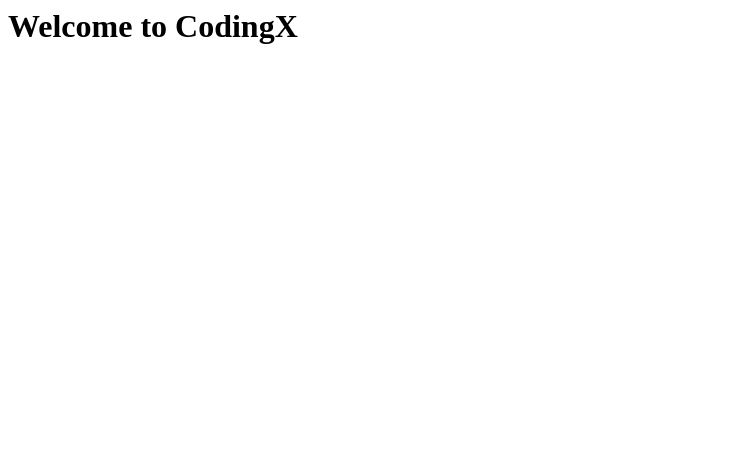
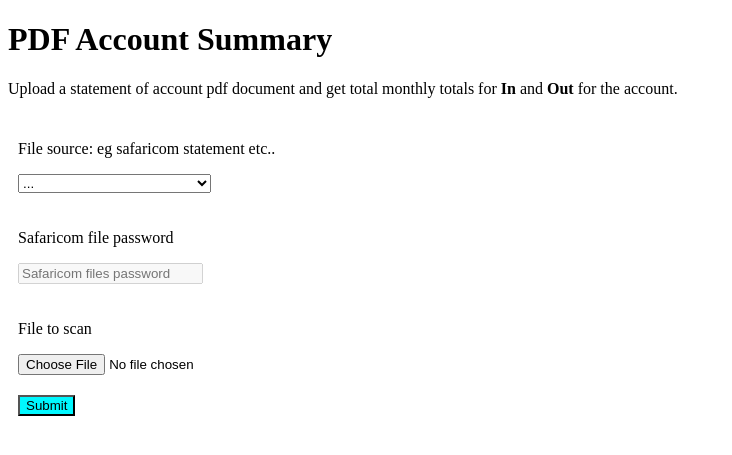
Before and after one commit to ngenovictor/accnt_summary, a Flask app: page / in a window 1280 px wide. Shown: the top 455 px of the page, without its empty margins (0-732 px from the left). Run offline with Flask 2, Linux system fonts and the light colour scheme.

Commit message:
add ability to upload files

```diff
--- a/main.py
+++ b/main.py
@@ -1,5 +1,24 @@
-from flask import Flask
-app= Flask(__name__)
-@app.route('/')
+from flask import Flask, render_template, request
+
+app = Flask(__name__)
+# app.config['UPLOAD_FOLDER'] = '.'
+
+@app.route('/', methods=['GET', 'POST'])
 def index():
-  return "<h1>Welcome to CodingX</h1>"
+    account_type_error = ''
+    safaricom_password_error = ''
+    safaricom_password = ''
+    if request.method == 'POST':
+        account_type = request.form.get('account-type')
+        safaricom_password = request.form.get('safaricom-password')
+        statement_file = request.files.get('statement_file')
+        if account_type not in ('safaricom', 'coop'):
+            account_type_error = "supported account types are safaricom, coop"
+        elif account_type == 'safaricom' and not safaricom_password:
+            safaricom_password_error = 'Safaricom files require passwords be defined.'
+
+    return render_template(
+        'index.html',
+        account_type_error=account_type_error,
+        safaricom_password=safaricom_password,
+    )
--- a/templates/index.html
+++ b/templates/index.html
@@ -17,9 +17,10 @@
 <body>
   <h1>PDF Account Summary</h1>
   <p>Upload a statement of account pdf document and get total monthly totals for <strong>In</strong> and <strong>Out</strong> for the account.</p>
-  <form action="." method="POST">
+  <form action="." method="POST" enctype=multipart/form-data>
     <div>
       <p>File source: eg safaricom statement etc..</p>
+      <p class="form-errors">{{account_type_error}}</p>
       <select name="account-type" id="account-type-select">
         <option value="">...</option>
         <option value="safaricom">Safaricom Statement</option>
@@ -28,7 +29,7 @@
     </div>
     <div>
       <p>Safaricom file password</p>
-      <input type="text" name="safaricom-password" id="safaricom-password-input" placeholder="Safaricom files password" disabled=true>
+      <input type="text" name="safaricom-password" id="safaricom-password-input" placeholder="Safaricom files password" value="{{safaricom_password}}" disabled=true>
     </div>
     <script>
       let accountType = document.getElementById("account-type-select");
@@ -46,7 +47,7 @@
     </script>
     <div>
       <p>File to scan</p>
-      <input type="file" name="statement-file" id="statement-file" accept=".pdf">
+      <input type="file" name="statement-file" id="statement-file" accept=".pdf" required>
     </div>
     <div>
       <button type="submit" style="background-color: rgb(0, 247, 255);">Submit</button>
```
